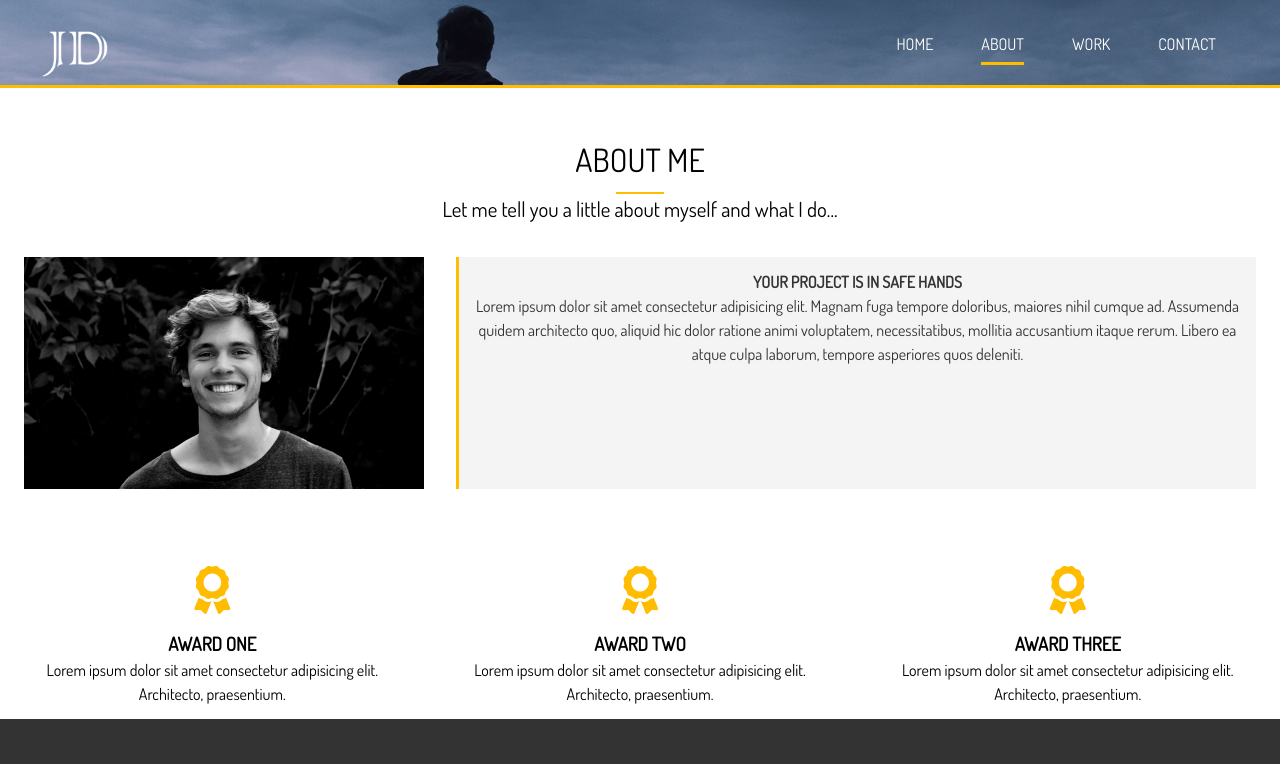
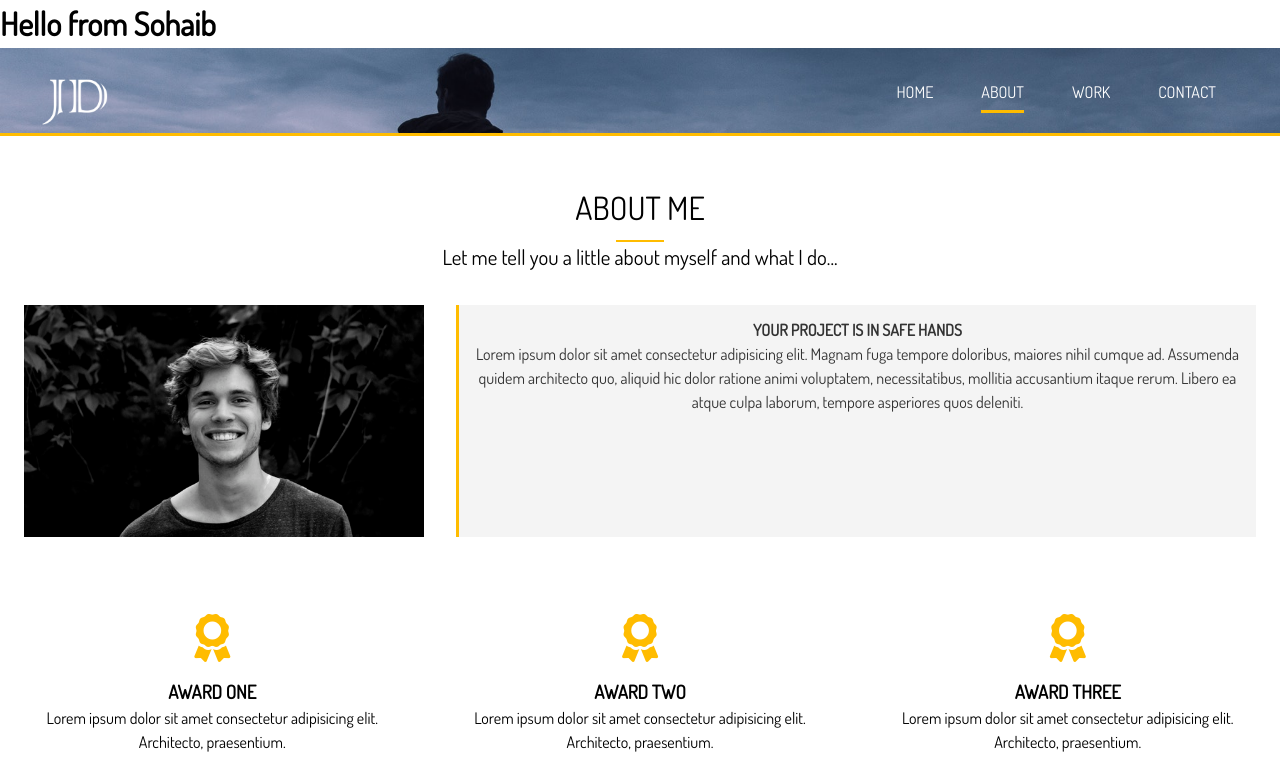
Before and after one commit to khaas25/portfoliowebsite, a website: page dist/about.html in a window 1280 px wide. Shown: the top 764 px of the page. Drawn offline with Linux system fonts and the light colour scheme.

Commit message:
my first commit

```diff
--- a/dist/about.html
+++ b/dist/about.html
@@ -21,7 +21,7 @@
 
   <body>
     <!-- HEADER -->
-
+    <h1>Hello from Sohaib</h1>
     <header id="header-inner">
       <div class="container">
         <nav id="main-nav">
```
